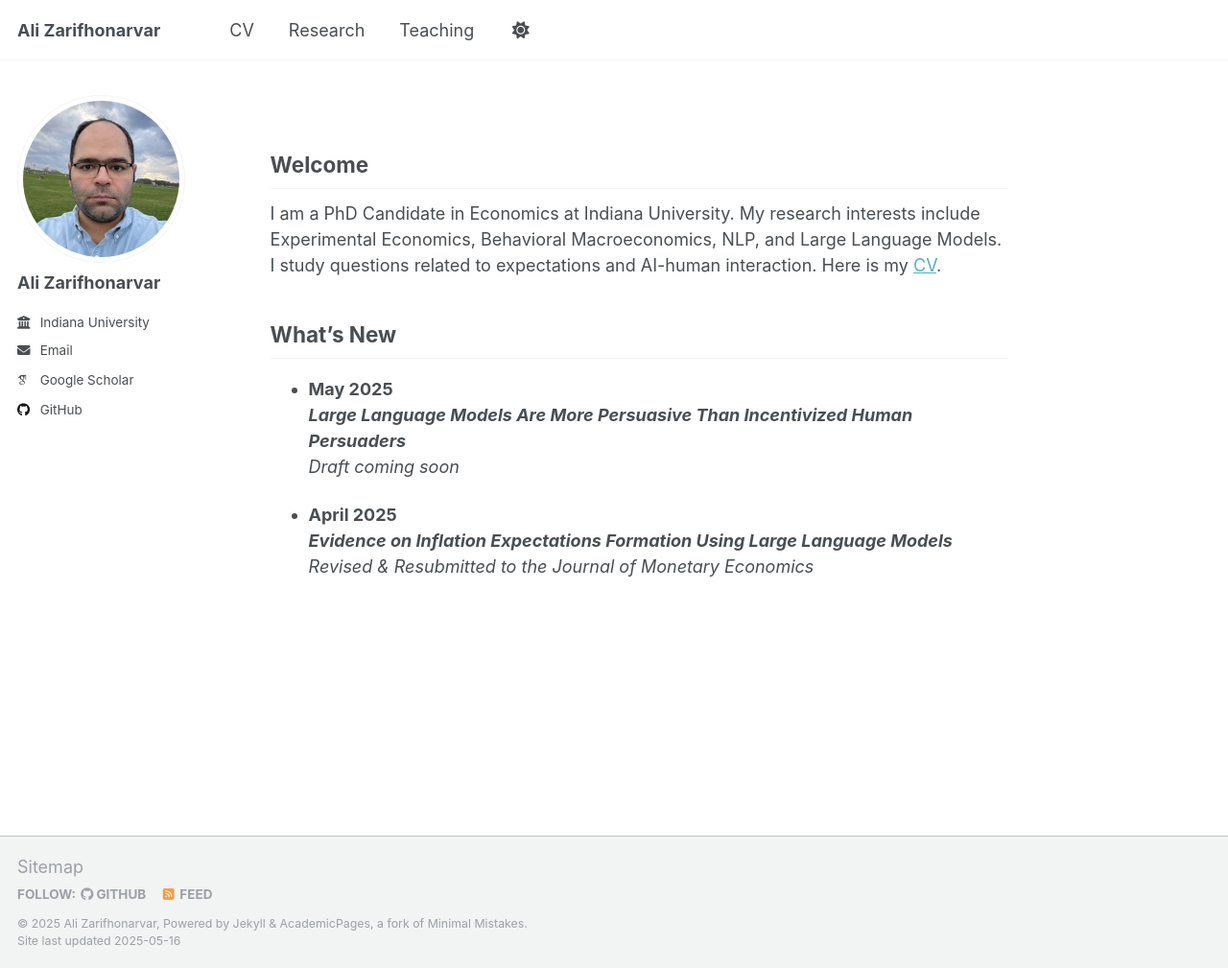
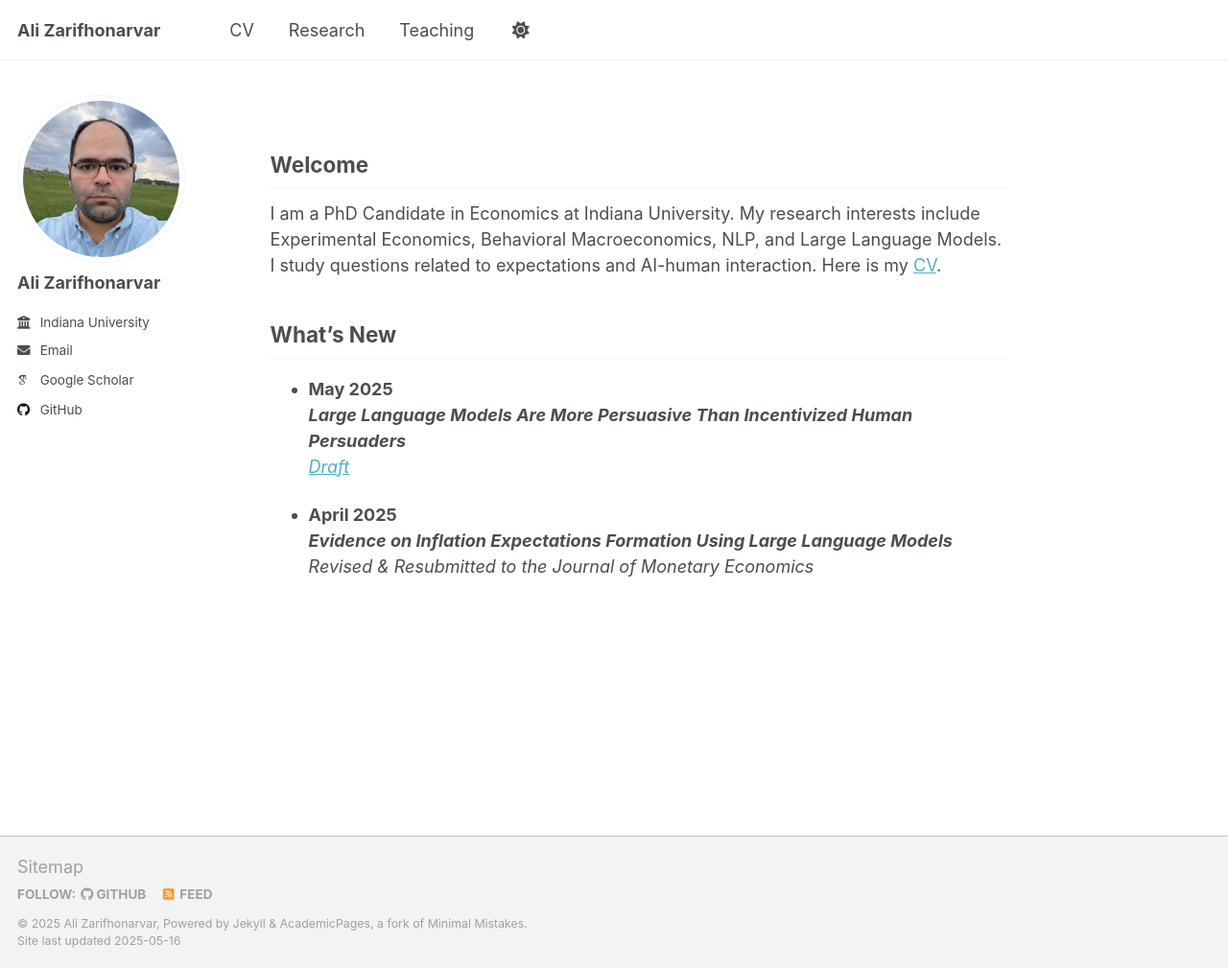
Before and after one commit to alizarif/alizarif.github.io, a Jekyll site: the page built from _pages/about.md, in a window 1280 px wide and 1009 px high. Shown: the whole window at 96% size. Built offline with Jekyll 4.4.1, drawn with Linux system fonts in a browser that asks for light colours; some web fonts are replaced.

Commit message:
Update about.md

```diff
--- a/_pages/about.md
+++ b/_pages/about.md
@@ -14,7 +14,7 @@ I am a PhD Candidate in Economics at Indiana University. My research interests i
 
 - **May 2025**
   ***Large Language Models Are More Persuasive Than Incentivized Human Persuaders***
-  _Draft coming soon_
+  _[Draft](https://arxiv.org/abs/2505.09662)_
 
 - **April 2025**
   ***Evidence on Inflation Expectations Formation Using Large Language Models***
```
